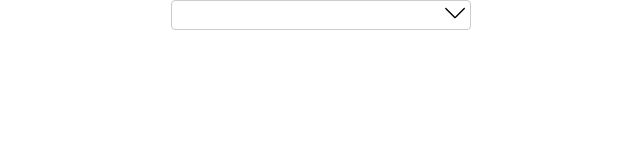
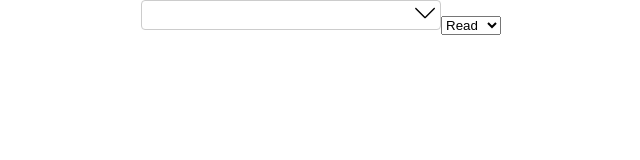
Before and after one commit to karthikprince2k1/user-management-common, a React (Create React App) app: page / in a window 1280 px wide. Shown: the top 160 px of the page, without its empty margins (319-959 px from the left). Built offline with nearby package versions, Linux system fonts and the light colour scheme.

Commit message:
Created Dropdown component

```diff
--- a/package.json
+++ b/package.json
@@ -8,7 +8,7 @@
     "@testing-library/user-event": "^7.1.2",
     "react": "^16.13.1",
     "react-dom": "^16.13.1",
-    "react-scripts": "3.4.0"
+    "react-scripts": "3.4.1"
   },
   "scripts": {
     "start": "react-scripts start",
--- a/src/App.js
+++ b/src/App.js
@@ -2,6 +2,7 @@ import React from "react";
 import logo from "./logo.svg";
 import "./App.css";
 import MultiSelectDropDown from "./components/MultiSelectDropDown/MultiSelectDropDown";
+import DropDownMenu from "./components/DropDown/DropDown";
 
 function App() {
   const options = ["Read", "Write", "Super", "Admin"];
@@ -9,6 +10,7 @@ function App() {
   return (
     <div className="App">
       <MultiSelectDropDown options={options} />
+      <DropDownMenu items={options} />
     </div>
   );
 }
--- /dev/null
+++ b/src/components/DropDown/DropDown.js
@@ -0,0 +1,19 @@
+import React, { useState } from "react";
+
+function DropDownMenu(props) {
+  const [selectedItem, setSelectedItem] = useState("");
+  const handleChange = function (event) {
+    console.log("selected", event.target.value);
+    setSelectedItem(event.target.value);
+  };
+
+  return (
+    <select onChange={handleChange}>
+      {props.items.map((item) => {
+        return <option value={item}>{item}</option>;
+      })}
+    </select>
+  );
+}
+
+export default DropDownMenu;
```
Also changed, not shown: 1 other file (tests, documents, lock files or other folders).
